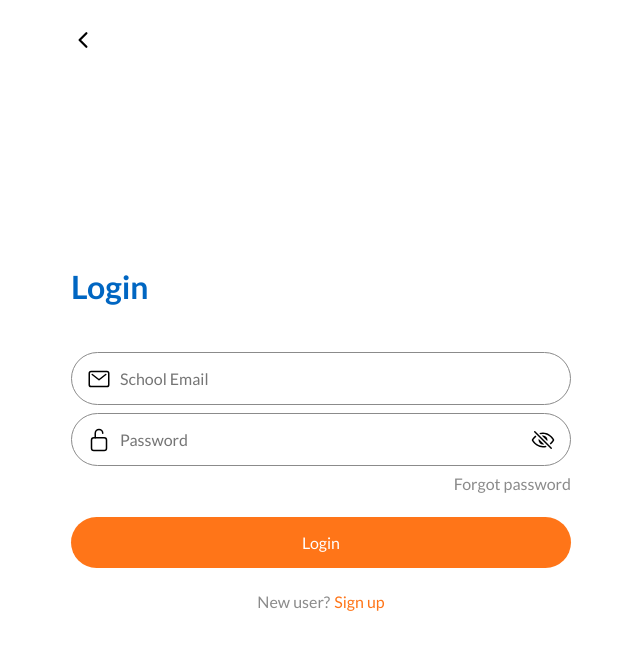
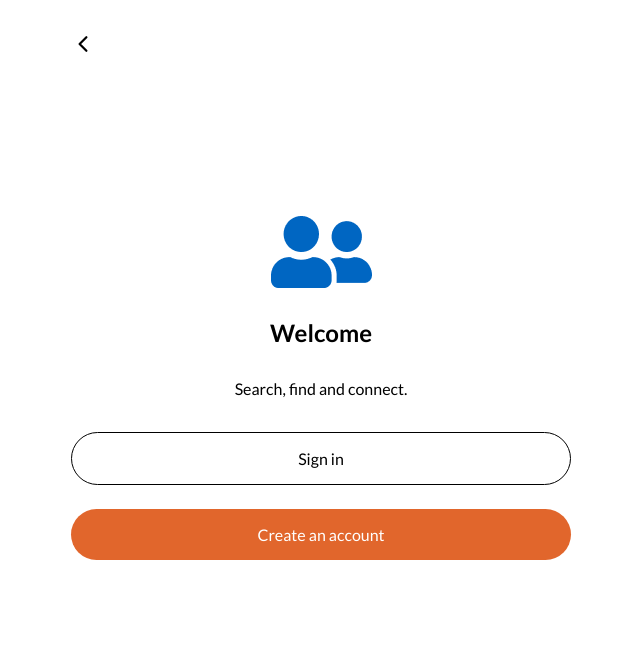
Before and after one commit to dahmide/travel-buddy-web-page, a React (Vite) app: page / in a window 1280 px wide. Shown: the top 650 px of the page, without its empty margins (319-959 px from the left). Built offline with nearby package versions, Linux system fonts and the light colour scheme.

Commit message:
Further commit: Updated pages routing

```diff
--- a/src/App.jsx
+++ b/src/App.jsx
@@ -20,8 +20,7 @@ import Forgotpw from "./views/Forgotpw/Forgotpw"
 const router = createBrowserRouter(
     createRoutesFromElements(
         <Route path="/">
-            <Route index element={<Login />} />
-            <Route path="welcome" element={<Welcome />} />
+            <Route index element={<Welcome />} />
             <Route path="login" element={<Login />} />
             <Route path="signup" element={<Signup />} />
             <Route path="verifyem" element={<Verifyem />} />
--- a/src/views/Login/Login.jsx
+++ b/src/views/Login/Login.jsx
@@ -45,7 +45,7 @@ const Login = () => {
                             </Link>
                             <div className="login-region__start">
                                 New user?
-                                <Link className="login-region__logup" to="#">
+                                <Link className="login-region__logup" to="/signup">
                                     Sign up
                                 </Link>
                             </div>
--- a/src/views/Login/Welcome.jsx
+++ b/src/views/Login/Welcome.jsx
@@ -1,4 +1,4 @@
-import { Form, Link } from "react-router-dom";
+import { Link } from "react-router-dom";
 import buddy from "../../assets/images/buddy.png"
 import iconBack from "../../assets/images/icon-back-line.svg";
 const Welcome =() =>{
@@ -14,8 +14,8 @@ const Welcome =() =>{
                     <p>Search, find and connect.</p>
                 </div>
                 <div className="welcome_btn flex">
-                    <Link className="login__form-login white" to="">Sign in</Link>
-                    <Link className="login__form-login " to="">Create an account</Link>
+                    <Link className="login__form-login white" to="/login">Sign in</Link>
+                    <Link className="login__form-login " to="/signup">Create an account</Link>
                 </div>
 </section>
 </main>
--- a/src/views/signup/Signup.jsx
+++ b/src/views/signup/Signup.jsx
@@ -1,5 +1,5 @@
 import { Form, Link } from "react-router-dom";
-import showIcon from "../../assets/images/icon-lock-line.svg";
+// import showIcon from "../../assets/images/icon-lock-line.svg";
 import hidIcon  from "../../assets/images/icon-hide-line.svg";
 import iconBack from "../../assets/images/icon-back-line.svg";
 
@@ -33,7 +33,7 @@ const Signup = ()=> {
                     <Link className="login__form-login continue" to="">Continue</Link>
                     <div className="form-logup">
                         Already have an account?
-                        <Link className="form-signu" to="">Sign in</Link>
+                        <Link className="form-signu" to="/login">Sign in</Link>
                     </div>
                 </Form>
 
```
